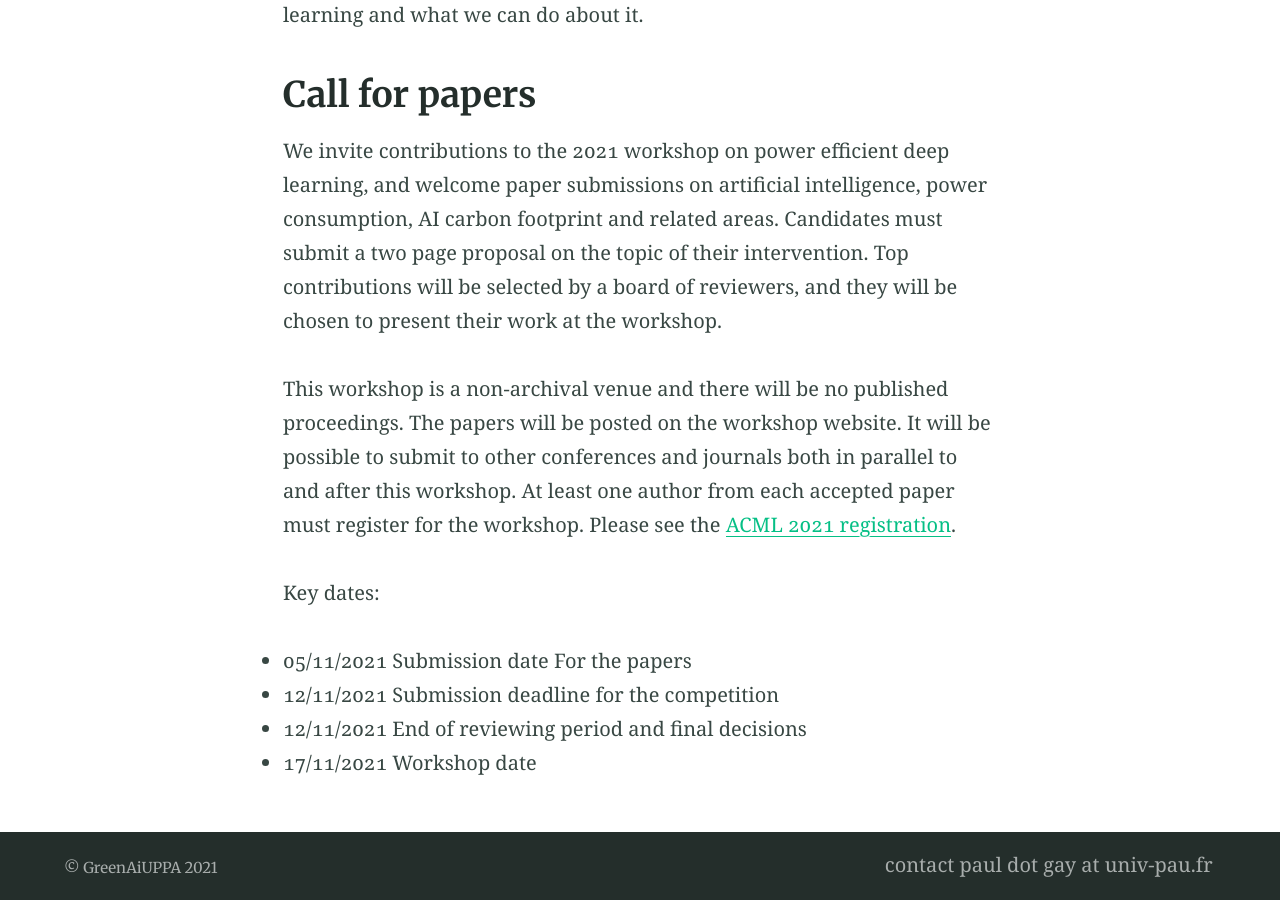
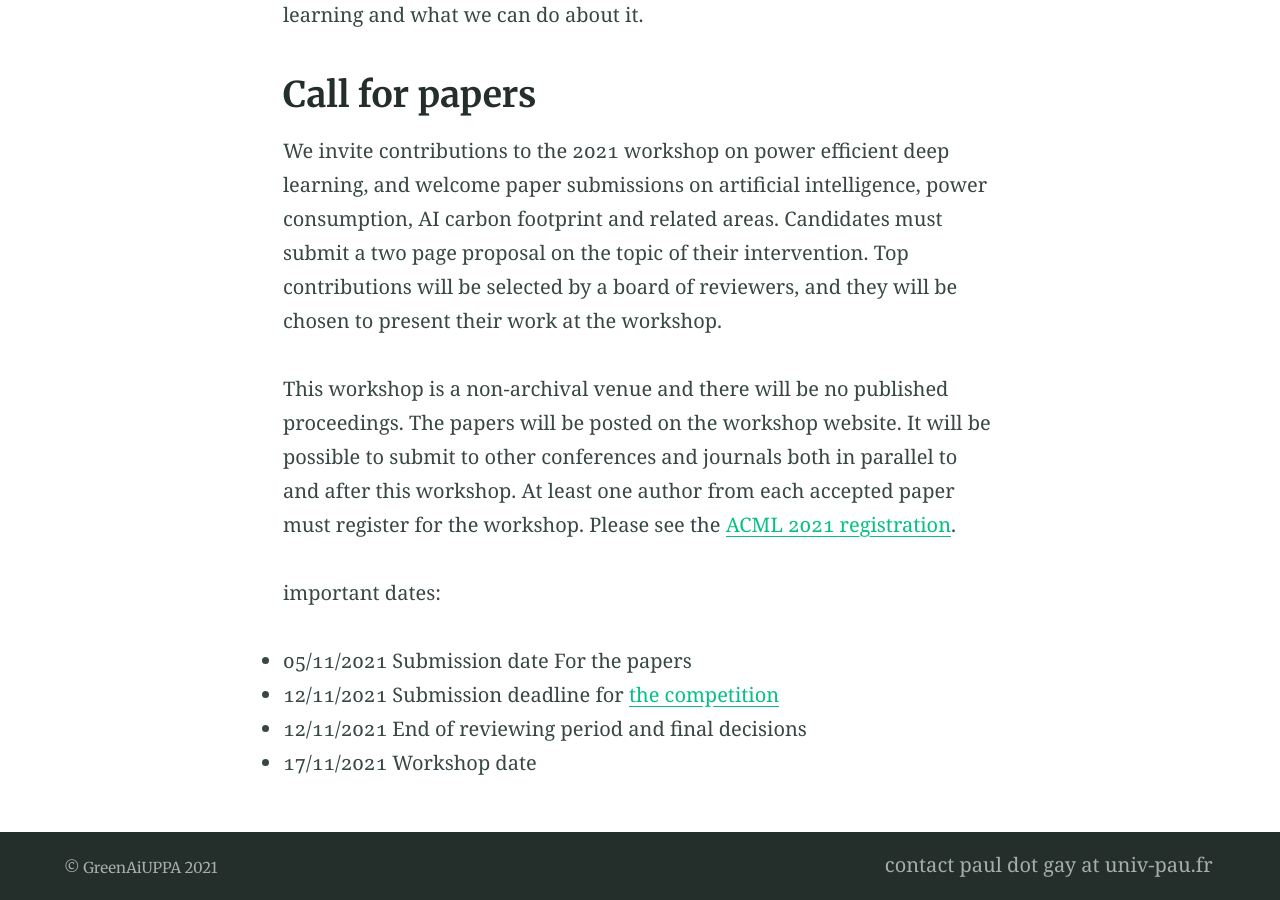
Before and after one commit to GreenAI-Uppa/GreenAI-Uppa.github.io, a Jekyll site: the page built from power_efficient_deep_learning.md, in a window 1280 px wide and 900 px high, scrolled down 6019 px. Built offline with Jekyll 4.4.1, drawn with Linux system fonts in a browser that asks for light colours.

Commit message:
everything in place

```diff
--- a/power_efficient_deep_learning.md
+++ b/power_efficient_deep_learning.md
@@ -103,8 +103,8 @@ Candidates must submit a two page proposal on the topic of their intervention. T
 
 This workshop is a non-archival venue and there will be no published proceedings. The papers will be posted on the workshop website. It will be possible to submit to other conferences and journals both in parallel to and after this workshop. At least one author from each accepted paper must register for the workshop. Please see the [ACML 2021 registration](http://www.acml-conf.org/2021/participants/registration/).
 
-Key dates:
+important dates:
 - 05/11/2021 Submission date For the papers
-- 12/11/2021 Submission deadline for the competition
+- 12/11/2021 Submission deadline for [the competition](/acml_competition)
 - 12/11/2021 End of reviewing period and final decisions
 - 17/11/2021 Workshop date
```
Also changed, not shown: acml_competition.md (+4 -1 lines).
